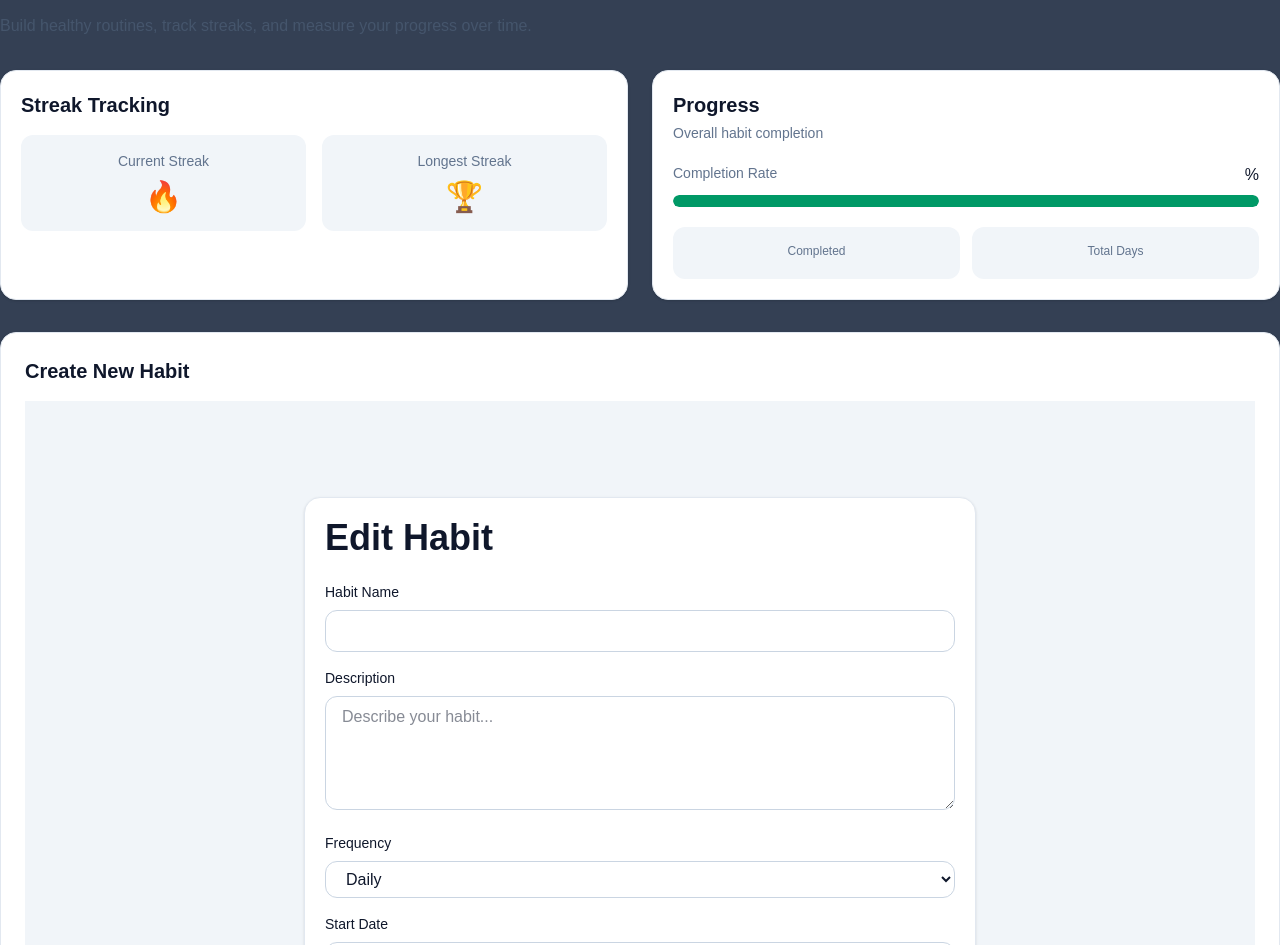
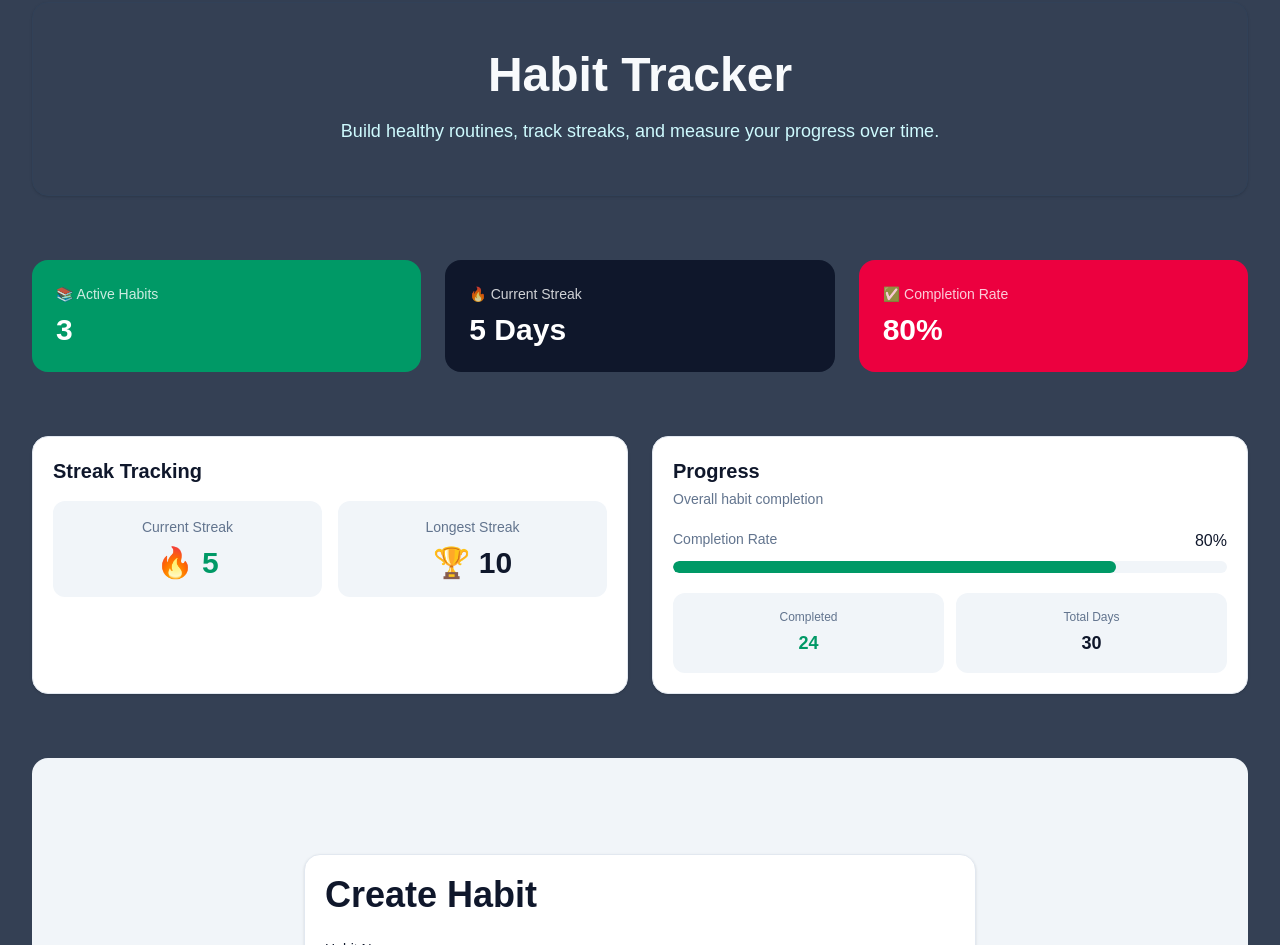
Before and after one commit to kminchakpu/wdd430_habit_tracker, a Next.js app: page /habits in a window 1280 px wide. Shown: the part 107-1052 px from the top of the page. Built offline with nearby package versions, Linux system fonts and the light colour scheme.

Commit message:
Updated habits dashboard

```diff
--- a/app/(dashboard)/habits/page.tsx
+++ b/app/(dashboard)/habits/page.tsx
@@ -10,38 +10,72 @@ export const metadata = {
 
 export default function HabitsPage() {
   return (
-    <div className="space-y-8">
+    <div className="mx-auto max-w-7xl space-y-16 px-4 py-8 sm:px-6 lg:px-8">
       {/* Page Header */}
-      <section>
-        <h1 className="text-3xl font-bold text-slate-900">
+      <section className="rounded-2xl border border-slate-700 bg-[#344054] px-8 py-12 text-center shadow-sm">
+        <h1 className="font-play text-4xl font-bold text-slate-50 sm:text-5xl">
           Habit Tracker
         </h1>
 
-        <p className="mt-2 text-slate-600">
-          Build healthy routines, track streaks, and measure
-          your progress over time.
+        <p className="mx-auto mt-4 max-w-2xl text-lg leading-8 text-cyan-100">
+          Build healthy routines, track streaks, and measure your
+          progress over time.
         </p>
       </section>
 
-      {/* Quick Stats */}
+      <section className="grid gap-6 md:grid-cols-3">
+        <div className="rounded-2xl bg-emerald-600 p-6 text-white">
+        <p className="text-sm text-white/80">
+            📚 Active Habits
+          </p>
+
+          <h3 className="mt-2 text-3xl font-bold">
+            3
+          </h3>
+        </div>
+
+        <div className="rounded-2xl bg-slate-900 p-6 text-white">
+          <p className="text-sm text-white/80">
+            🔥 Current Streak
+          </p>
+
+          <h3 className="mt-2 text-3xl font-bold">
+            5 Days
+          </h3>
+        </div>
+
+        <div className="rounded-2xl bg-rose-600 p-6 text-white">
+          <p className="text-sm text-white/80">
+            ✅ Completion Rate
+          </p>
+          <h3 className="mt-2 text-3xl font-bold">
+            80%
+          </h3>
+        </div>
+      </section>
+
       <section className="grid gap-6 md:grid-cols-2">
-        <HabitStreak />
-        <HabitProgress />
+            <HabitStreak
+              currentStreak={5}
+              longestStreak={10}
+            />
+
+            <HabitProgress
+              completionRate={80}
+              completedDays={24}
+              totalDays={30}
+            />
       </section>
 
       {/* Add Habit */}
-      <section className="rounded-2xl border border-slate-200 bg-white p-6 shadow-sm">
-        <h2 className="mb-4 text-xl font-semibold text-slate-900">
-          Create New Habit
-        </h2>
-
-        <HabitForm />
+      <section>
+        <HabitForm mode="create" />
       </section>
 
       {/* Habit List */}
-      <section>
-        <div className="mb-4">
-          <h2 className="text-2xl font-semibold text-slate-900">
+      <section className="space-y-6">
+        <div className="rounded-2xl border border-slate-200 bg-white p-6 shadow-sm">
+          <h2 className="font-play text-3xl font-bold text-slate-900">
             My Habits
           </h2>
 
@@ -50,7 +84,9 @@ export default function HabitsPage() {
           </p>
         </div>
 
-        <HabitList />
+        <div className="mt-6">
+          <HabitList />
+        </div>
       </section>
     </div>
   );
--- a/components/habits/HabitForm.tsx
+++ b/components/habits/HabitForm.tsx
@@ -6,7 +6,7 @@ interface HabitFormProps {
 
 const HabitForm = ({ mode }: HabitFormProps) => {
   return (
-    <div className="bg-slate-100 py-16 md:py-20 lg:py-24">
+    <div className="overflow-hidden rounded-2xl bg-slate-100 py-16 md:py-20 lg:py-24">
       <div className="mx-auto max-w-7xl px-4 sm:px-6 lg:px-8">
         <div className="mx-auto max-w-2xl rounded-2xl border border-slate-200 bg-white p-5 shadow-sm">
           <h1 className="mb-6 font-play text-3xl font-bold text-slate-900 sm:text-4xl">
```
